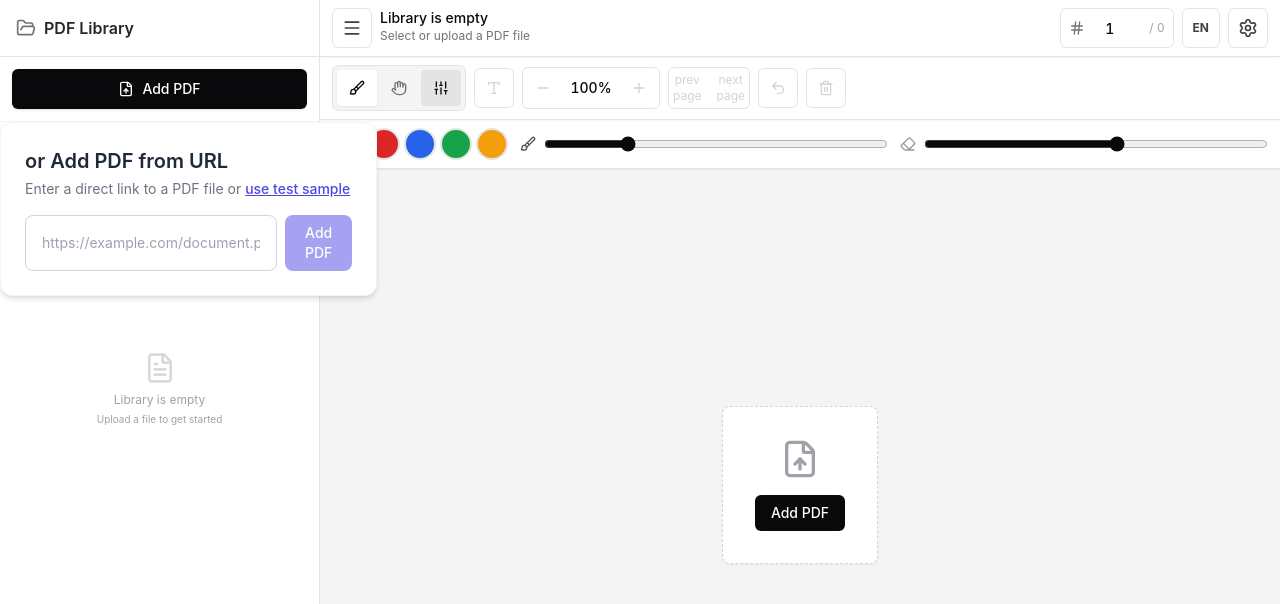
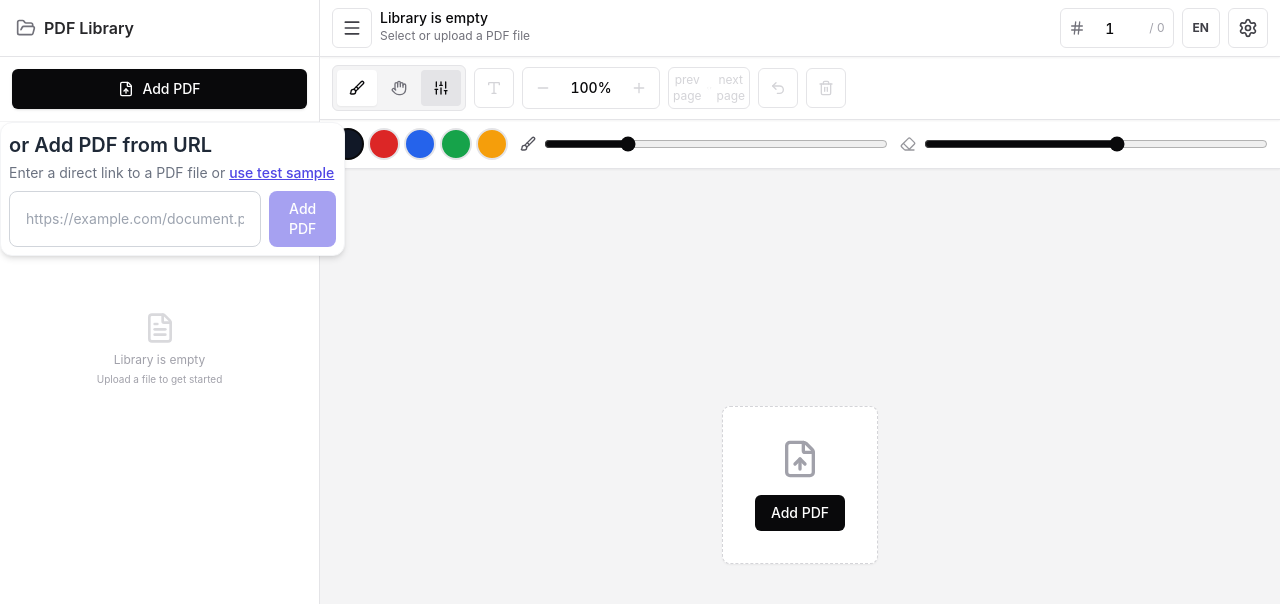
Before and after one commit to albertincx/practice-book-app, a React (Vite) app: page / in a window 1280 px wide. Shown: the top 604 px of the page. Built offline with nearby package versions, Linux system fonts and the light colour scheme.

Commit message:
pdf url fix

```diff
--- a/src/components/AddPdfFromUrl.tsx
+++ b/src/components/AddPdfFromUrl.tsx
@@ -23,10 +23,10 @@
         }
     };
 
-    const sampleUrl = 'https://www.adobe.com/support/products/enterprise/knowledgecenter/media/c4611_sample_explain.pdf';
+    const sampleUrl = '/c4611_sample_explain.pdf';
 
     return (
-        <div className="max-w-xl mx-auto p-6 bg-white rounded-xl shadow-md border border-gray-100 space-y-4">
+        <div className="max-w-xl mx-auto p-2 bg-white rounded-xl shadow-md border border-gray-100 space-y-2">
             <div>
                 <h2 className="text-xl font-semibold text-gray-800">or Add PDF from URL</h2>
                 <p className="text-sm text-gray-500 mt-1">
```
Also changed, not shown: 1 other file (tests, documents, lock files or other folders).
